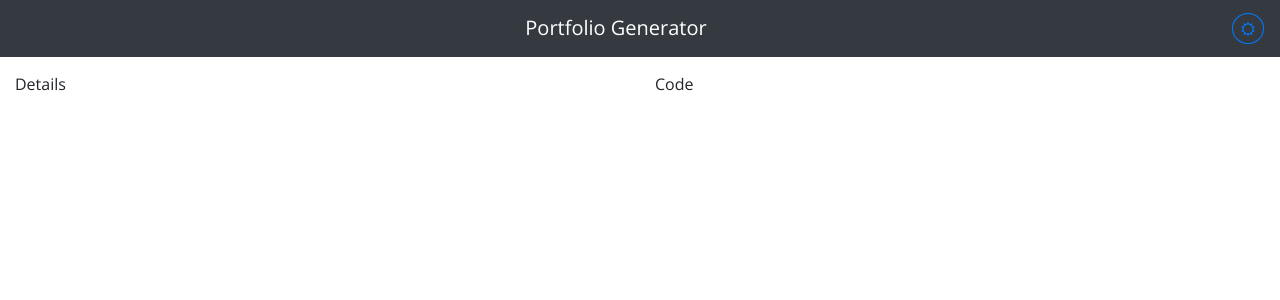
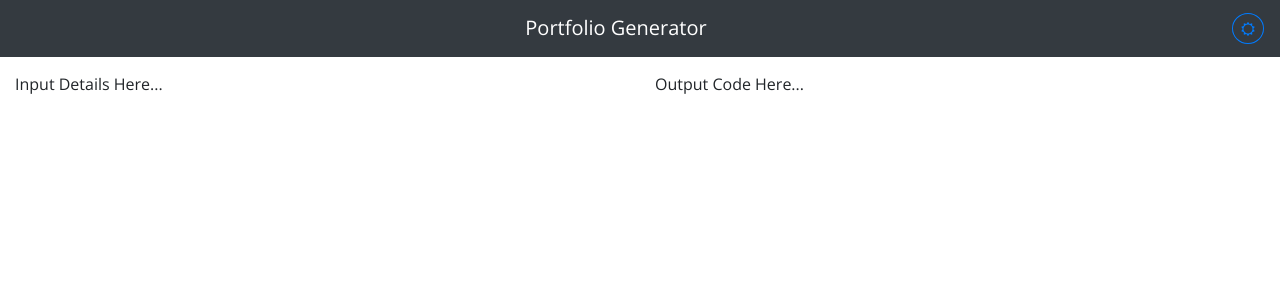
Before and after one commit to IES-IPS-Academy/Profia, a React (Create React App) app: page / in a window 1280 px wide. Shown: the top 300 px of the page. Built offline with nearby package versions, Linux system fonts and the light colour scheme.

Commit message:
Implimented input and output components

```diff
--- a/src/components/App.js
+++ b/src/components/App.js
@@ -1,5 +1,7 @@
 import React, { Component } from "react";
 import Header from "./Bootstrap/Header";
+import Code from "./Code";
+import Details from "./Details";
 class App extends Component {
   state = {
     Dark: true,
@@ -23,8 +25,12 @@ class App extends Component {
         </Header>
         <div className="container-fluid">
           <div className="row">
-            <div className="col-12 col-sm-6">Details</div>
-            <div className="col-12 col-sm-6">Code</div>
+            <div className="col-12 col-sm-6">
+              <Details />
+            </div>
+            <div className="col-12 col-sm-6">
+              <Code />
+            </div>
           </div>
         </div>
       </div>
```
